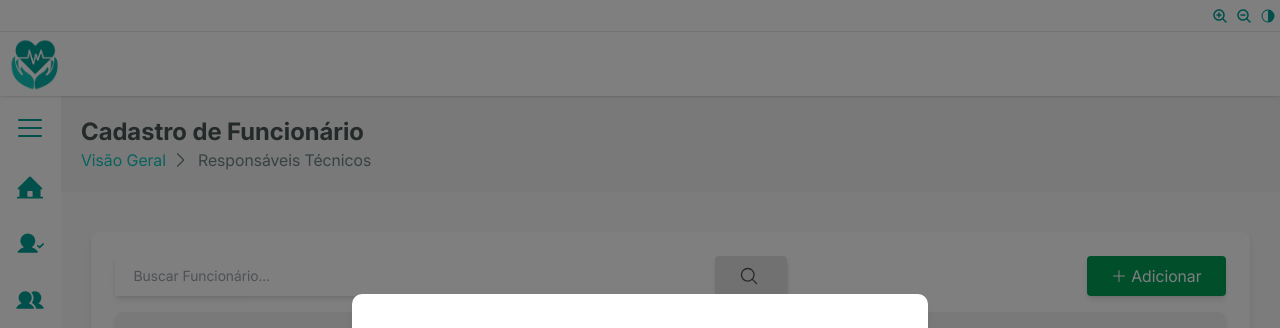
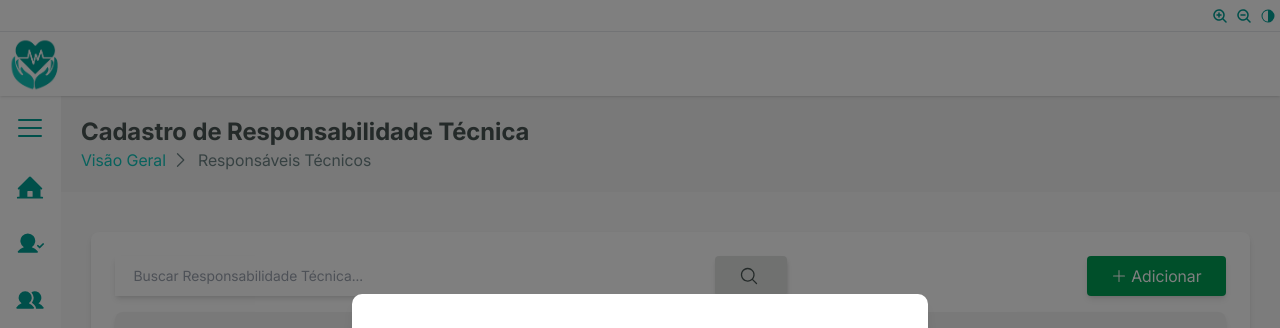
Before and after one commit to Fatec-ADS-AMS2024/SeniorCareManager-Frontend, a React (Vite) app in the folder SeniorCareManagerFrontend/: page /technical_responsibility in a window 1280 px wide. Shown: the top 328 px of the page. Built offline with nearby package versions, Linux system fonts and the light colour scheme; no server answers.

Commit message:
Pequenas correcoes

```diff
--- a/SeniorCareManagerFrontend/src/features/api/api.ts
+++ b/SeniorCareManagerFrontend/src/features/api/api.ts
@@ -10,7 +10,7 @@ const axiosInstance = axios.create({
 // Interceptor para adicionar o token JWT a cada requisição
 axiosInstance.interceptors.request.use(
   (config) => {
-    const token = localStorage.getItem('auth_token');
+    const token = Cookies.get('auth_token');
     if (token) {
       config.headers.Authorization = `Bearer ${token}`;
     }
--- a/SeniorCareManagerFrontend/src/features/technicalResponsibility/pages/TechnicalResponsibilityOverview.tsx
+++ b/SeniorCareManagerFrontend/src/features/technicalResponsibility/pages/TechnicalResponsibilityOverview.tsx
@@ -105,10 +105,10 @@ export default function TechnicalResponsibilityOverview() {
 
   return (
     <div>
-      <BreadcrumbPageTitle title='Cadastro de Funcionário' />
+      <BreadcrumbPageTitle title='Cadastro de Responsabilidade Técnica' />
       <div className='bg-neutralWhite px-6 py-6 max-w-[95%] mx-auto rounded-lg shadow-md mt-10'>
         <div className='flex items-center justify-between mb-4'>
-          <SearchBar action={handleSearch} placeholder='Buscar Funcionário...' />
+          <SearchBar action={handleSearch} placeholder='Buscar Responsabilidade Técnica...' />
           <Button
             label='Adicionar'
             icon={<Plus />}
@@ -121,8 +121,8 @@ export default function TechnicalResponsibilityOverview() {
             isOpen={isDeleteModalOpen}
             onClose={() => setIsDeleteModalOpen(false)}
             onConfirm={deleteTechnicalResponsibility}
-            title='Deseja realmente excluir este funcionário?'
-            message='Ao excluir este funcionário, ele será removido permanentemente do sistema.'
+            title='Deseja realmente excluir esta responsabilidade técnica?'
+            message='Ao excluir esta responsabilidade técnica, ele será removido permanentemente do sistema.'
           />
           <AlertModal
             isOpen={isAlertModalOpen}
--- a/SeniorCareManagerFrontend/src/features/technicalResponsibility/technicalResponsibilityRoutes.tsx
+++ b/SeniorCareManagerFrontend/src/features/technicalResponsibility/technicalResponsibilityRoutes.tsx
@@ -10,12 +10,12 @@ export const technicalResponsibilityRoutes = createRoutes({
   },
   TECHNICAL_RESPONSIBILITY_REGISTRATION: {
     path: '/technical_responsibility/registration',
-    displayName: 'Cadastrar Funcionário',
+    displayName: 'Cadastrar Responsabilidade Técnica',
     element: <TechnicalResponsibilityForm />,
   },
   TECHNICAL_RESPONSIBILITY_EDIT: {
     path: '/technical_responsibility/edit/:id',
-    displayName: 'Editar Funcionário',
+    displayName: 'Editar Responsabilidade Técnica',
     element: <TechnicalResponsibilityForm />,
   },
 });
```
